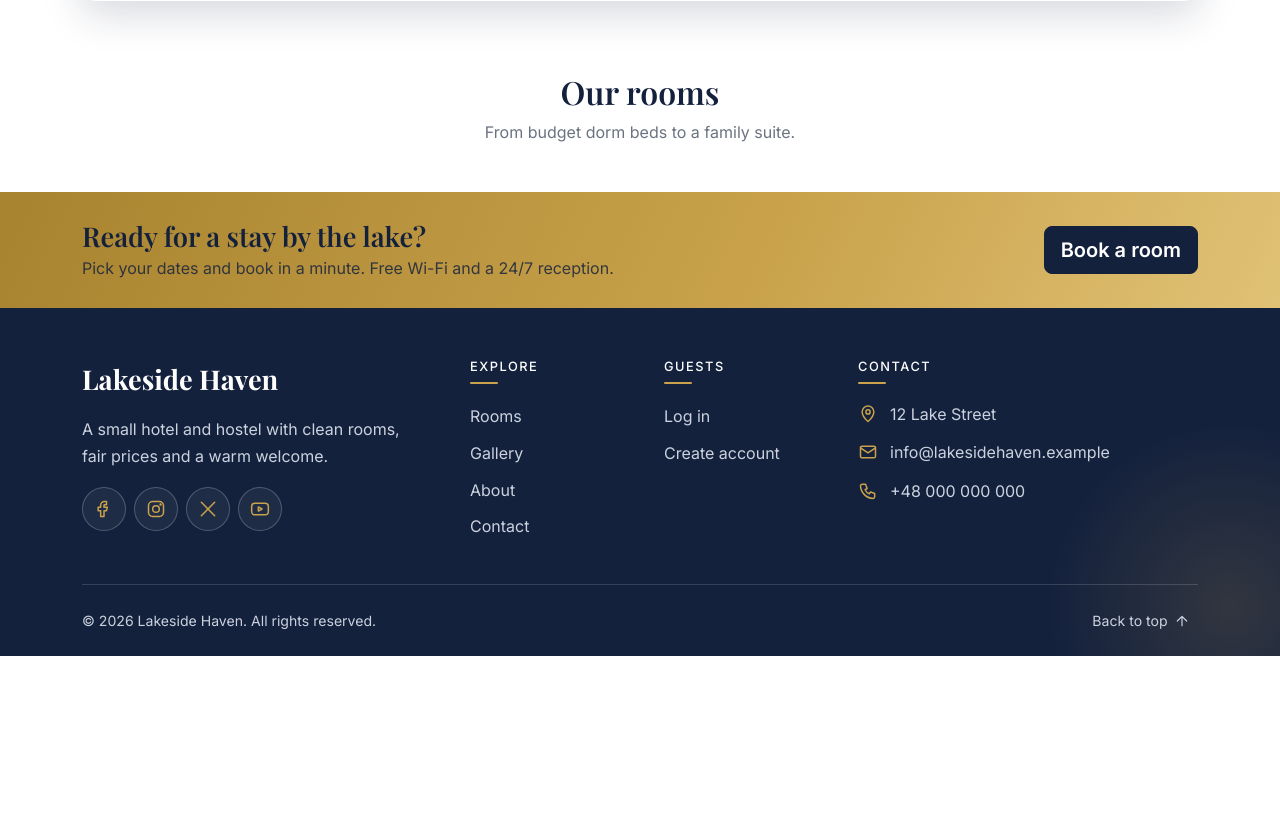
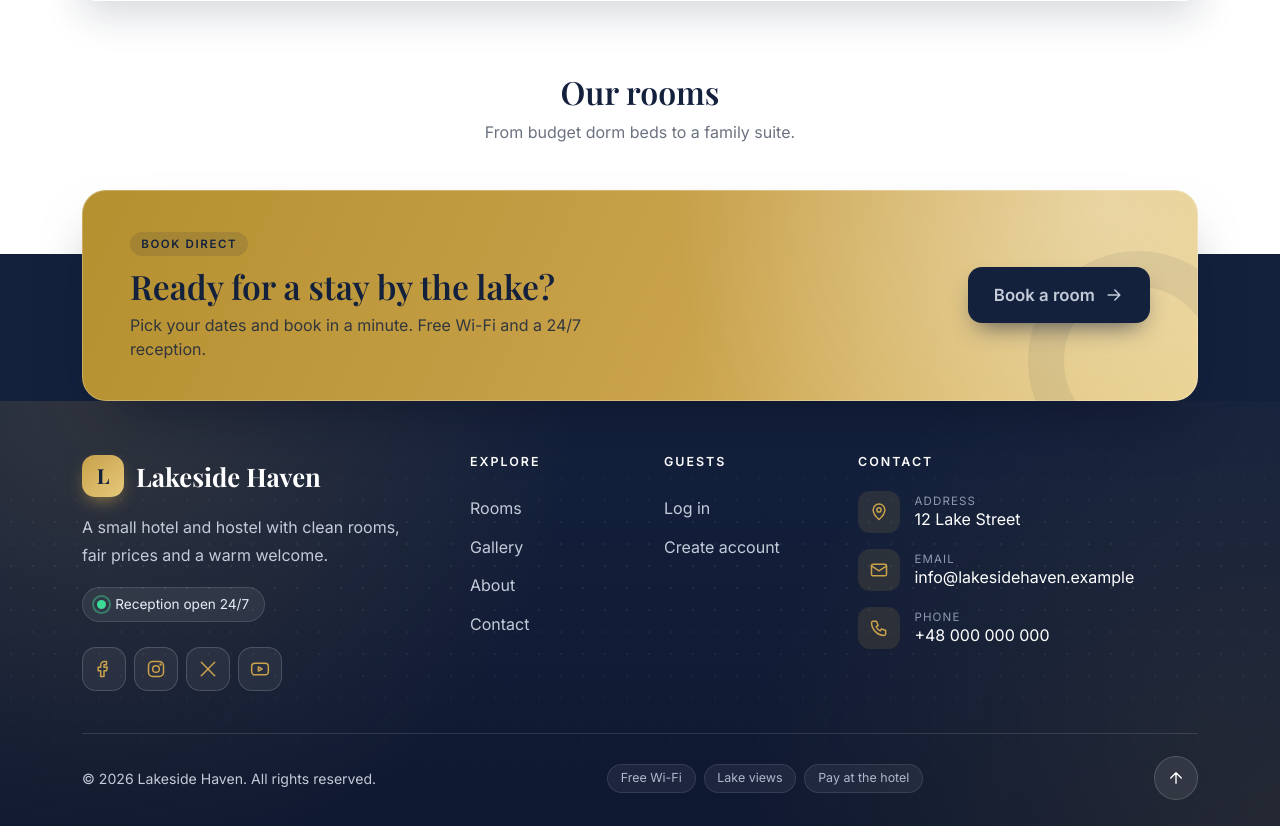
Before and after one commit to ToniGift/Lakeside_Haven_Hotel, a PHP site: page / in a window 1280 px wide. Shown: the part 581-1407 px from the top of the page. Before the commit the page ends 1237 px from the top, so only its background shows below. Run offline with PHP 8.4, Linux system fonts and the light colour scheme; data that the repository does not hold is empty.

Commit message:
Modern footer: floating booking card, status chip, icon contact tiles, animated links

```diff
--- a/assets/css/style.css
+++ b/assets/css/style.css
@@ -60,33 +60,64 @@ h1, h2, h3, h4, .brand { font-family: 'Playfair Display', serif; }
 /* Forms */
 .form-card { max-width: 460px; margin: 48px auto; background: #fff; border-radius: 14px; padding: 32px; box-shadow: 0 8px 30px rgba(20,33,61,.1); }
 
-/* Footer */
-.site-footer { background: var(--navy); color: #cbd2de; position: relative; overflow: hidden; }
-.site-footer a { color: #cbd2de; text-decoration: none; transition: color .15s, background .15s, transform .15s; }
+/* Footer: floating booking card over a dark, softly lit body */
+.site-footer { position: relative; display: flow-root; margin-top: 110px; background: var(--navy); color: #c3cbd9; }
+.site-footer a { color: #c3cbd9; text-decoration: none; transition: color .15s, background .2s, transform .2s, border-color .2s; }
 .site-footer a:hover { color: var(--gold); }
-.site-footer h6 { color: #fff; font-size: .8rem; letter-spacing: .12em; text-transform: uppercase; margin-bottom: 1.1rem; padding-bottom: .6rem; position: relative; }
-.site-footer h6::after { content: ''; position: absolute; left: 0; bottom: 0; width: 28px; height: 2px; background: var(--gold); border-radius: 2px; }
-.site-footer .brand { color: #fff !important; font-size: 1.7rem; }
-.site-footer::before { content: ''; position: absolute; right: -140px; bottom: -140px; width: 380px; height: 380px; border-radius: 50%; background: radial-gradient(circle, rgba(201,162,75,.16), transparent 68%); pointer-events: none; }
-.footer-cta { position: relative; background: linear-gradient(115deg, var(--gold-dark), var(--gold) 60%, #e0c276); color: #14213d; padding: 28px 0; }
-.footer-cta h3 { color: #14213d; font-size: clamp(1.25rem, 1rem + 1vw, 1.7rem); }
-.footer-cta p { color: rgba(20,33,61,.82); }
-.footer-cta .btn-gold { background: var(--navy); border-color: var(--navy); color: #fff; }
-.footer-cta .btn-gold:hover { background: #0c1630; border-color: #0c1630; color: #fff; }
-.footer-main { position: relative; padding-top: 3.2rem; padding-bottom: 1.2rem; }
-.footer-about { max-width: 34ch; line-height: 1.7; }
-.social-icon { display: grid; place-items: center; width: 44px; height: 44px; border-radius: 50%; border: 1px solid rgba(255,255,255,.22); background: rgba(255,255,255,.05); color: var(--gold); }
+.site-footer h6 { color: #fff; font-size: .78rem; font-weight: 600; letter-spacing: .16em; text-transform: uppercase; margin-bottom: 1.3rem; }
+
+/* Floating call-to-action that straddles the top edge of the footer */
+.footer-float { position: relative; z-index: 2; display: flex; flex-direction: column; gap: 22px; margin-top: -64px; padding: 34px 36px; border-radius: 24px; color: #14213d; overflow: hidden;
+  background: radial-gradient(circle at 92% 8%, rgba(255,255,255,.38), transparent 42%), linear-gradient(115deg, #b5902f, var(--gold) 55%, #e6c97c);
+  box-shadow: 0 30px 60px -24px rgba(8, 14, 32, .6), 0 0 0 1px rgba(255,255,255,.25) inset; }
+.footer-float::after { content: ''; position: absolute; right: -50px; bottom: -70px; width: 220px; height: 220px; border-radius: 50%; border: 36px solid rgba(20,33,61,.07); pointer-events: none; }
+.ff-kicker { display: inline-block; padding: .22rem .7rem; margin-bottom: .6rem; border-radius: 999px; background: rgba(20,33,61,.12); font-size: .72rem; font-weight: 700; letter-spacing: .14em; text-transform: uppercase; }
+.ff-text h3 { color: #14213d; font-size: clamp(1.45rem, 1.1rem + 1.3vw, 2.1rem); margin-bottom: .4rem; }
+.ff-text p { margin: 0; color: rgba(20,33,61,.82); max-width: 46ch; }
+.btn-ff { position: relative; z-index: 1; display: inline-flex; align-items: center; justify-content: center; gap: .6rem; align-self: flex-start; padding: .95rem 1.6rem; border: 0; border-radius: 14px; background: var(--navy); color: #fff; font-weight: 600; font-size: 1.05rem; box-shadow: 0 12px 24px -10px rgba(20,33,61,.7); transition: transform .2s, box-shadow .2s, background .2s; }
+.btn-ff svg { width: 20px; height: 20px; transition: transform .2s; }
+.btn-ff:hover { background: #0b1530; color: #fff; transform: translateY(-2px); box-shadow: 0 16px 28px -10px rgba(20,33,61,.8); }
+.btn-ff:hover svg { transform: translateX(4px); }
+@media (min-width: 768px) { .footer-float { flex-direction: row; align-items: center; justify-content: space-between; padding: 40px 48px; } .btn-ff { align-self: center; flex-shrink: 0; } }
+
+/* Body */
+.footer-body { position: relative; overflow: hidden; padding: 3.4rem 0 1.6rem;
+  background: radial-gradient(circle at 8% 0, rgba(201,162,75,.16), transparent 38%), radial-gradient(circle at 100% 100%, rgba(201,162,75,.12), transparent 40%), linear-gradient(180deg, #14213d, #0e1830); }
+.footer-body::before { content: ''; position: absolute; inset: 0; background-image: radial-gradient(rgba(255,255,255,.07) 1px, transparent 1px); background-size: 22px 22px; mask-image: linear-gradient(180deg, transparent, #000 40%, transparent); pointer-events: none; }
+.footer-body > .container { position: relative; }
+
+.ft-brand { display: inline-flex; align-items: center; gap: .75rem; margin-bottom: 1rem; font-family: 'Playfair Display', serif; font-size: 1.6rem; font-weight: 700; color: #fff !important; }
+.ft-mark { display: grid; place-items: center; width: 42px; height: 42px; border-radius: 13px; background: linear-gradient(135deg, var(--gold), #e6c97c); color: #14213d; font-size: 1.3rem; box-shadow: 0 8px 18px -6px rgba(201,162,75,.7); }
+.footer-about { max-width: 36ch; line-height: 1.75; margin-bottom: 1.1rem; }
+.ft-status { display: inline-flex; align-items: center; gap: .55rem; padding: .4rem .9rem; margin-bottom: 1.4rem; border-radius: 999px; background: rgba(255,255,255,.07); border: 1px solid rgba(255,255,255,.12); font-size: .85rem; color: #e7ecf5; }
+.pulse { position: relative; width: 9px; height: 9px; border-radius: 50%; background: #3ddc97; }
+.pulse::after { content: ''; position: absolute; inset: -5px; border-radius: 50%; border: 2px solid #3ddc97; opacity: 0; animation: ftpulse 2s ease-out infinite; }
+@keyframes ftpulse { 0% { transform: scale(.6); opacity: .8; } 100% { transform: scale(1.5); opacity: 0; } }
+.social { display: flex; margin-top: .2rem; }
+.social-icon { display: grid; place-items: center; width: 44px; height: 44px; border-radius: 14px; border: 1px solid rgba(255,255,255,.16); background: rgba(255,255,255,.06); color: var(--gold); transition: background .2s, border-color .2s, color .2s, transform .2s, box-shadow .2s; }
 .social-icon svg { width: 20px; height: 20px; }
-.social-icon { transition: background .2s, border-color .2s, color .2s, transform .2s, box-shadow .2s; }
-.social-icon:hover { background: var(--gold); border-color: var(--gold); color: #14213d; transform: translateY(-4px); box-shadow: 0 8px 18px -6px rgba(201, 162, 75, .7); }
-.footer-links li { margin-bottom: .55rem; }
-.footer-links a { display: inline-block; padding: 2px 0; }
-.footer-links a:hover { transform: translateX(4px); }
-.footer-contact li { display: flex; align-items: flex-start; gap: .75rem; margin-bottom: .9rem; overflow-wrap: anywhere; }
-.footer-contact svg { width: 20px; height: 20px; flex: none; color: var(--gold); margin-top: 2px; }
-.footer-bottom { display: flex; flex-wrap: wrap; align-items: center; justify-content: space-between; gap: .75rem 1rem; margin-top: 2.2rem; padding-top: 1.2rem; border-top: 1px solid rgba(255,255,255,.15); font-size: .88rem; }
-.to-top { display: inline-flex; align-items: center; gap: .4rem; padding: .35rem .5rem; }
-.to-top svg { width: 16px; height: 16px; }
+.social-icon:hover { background: var(--gold); border-color: var(--gold); color: #14213d; transform: translateY(-4px); box-shadow: 0 10px 20px -8px rgba(201,162,75,.8); }
+
+.footer-links li { margin-bottom: .2rem; }
+.footer-links a { position: relative; display: inline-block; padding: .35rem 0 .35rem 0; transition: color .15s, padding .2s; }
+.footer-links a::before { content: ''; position: absolute; left: 0; top: 50%; width: 0; height: 2px; border-radius: 2px; background: var(--gold); transform: translateY(-50%); transition: width .2s; }
+.footer-links a:hover { padding-left: 18px; }
+.footer-links a:hover::before { width: 10px; }
+
+.footer-contact li { display: flex; align-items: center; gap: .9rem; margin-bottom: 1rem; }
+.footer-contact .ci { display: grid; place-items: center; flex: none; width: 42px; height: 42px; border-radius: 12px; background: rgba(201,162,75,.13); color: var(--gold); }
+.footer-contact .ci svg { width: 20px; height: 20px; }
+.footer-contact .ct { display: flex; flex-direction: column; line-height: 1.3; min-width: 0; overflow-wrap: anywhere; color: #fff; }
+.footer-contact .ct small { color: #8e9ab0; font-size: .72rem; letter-spacing: .1em; text-transform: uppercase; }
+.footer-contact a.ct:hover { color: var(--gold); }
+
+.footer-bottom { display: flex; flex-wrap: wrap; align-items: center; justify-content: space-between; gap: 1rem 1.5rem; margin-top: 2.6rem; padding-top: 1.4rem; border-top: 1px solid rgba(255,255,255,.12); font-size: .88rem; }
+.ft-perks { display: flex; flex-wrap: wrap; gap: .5rem; }
+.ft-perks li { padding: .28rem .8rem; border-radius: 999px; background: rgba(255,255,255,.06); border: 1px solid rgba(255,255,255,.1); font-size: .78rem; color: #aeb8cb; }
+.to-top { display: grid; place-items: center; width: 44px; height: 44px; border-radius: 50%; background: rgba(255,255,255,.08); border: 1px solid rgba(255,255,255,.16); color: #fff !important; }
+.to-top svg { width: 18px; height: 18px; }
+.to-top:hover { background: var(--gold); border-color: var(--gold); color: #14213d !important; transform: translateY(-3px); }
+@media (prefers-reduced-motion: reduce) { .pulse::after { animation: none; } .site-footer *, .site-footer *::before { transition: none !important; } }
 
 /* Gallery tiles */
 .gallery-tile img { transition: transform .35s; }
@@ -141,11 +172,17 @@ img, video { max-width: 100%; }
   .about-photo { height: 220px; }
   .room-img { height: 190px; }
   .offer-banner { padding: 22px 18px; }
-  .footer-cta { padding: 24px 0; text-align: center; }
-  .footer-cta .btn { width: 100%; }
-  .footer-main { padding-top: 2.2rem; }
-  .footer-bottom { justify-content: center; text-align: center; }
-  .footer-about { max-width: none; }
+  .site-footer { margin-top: 90px; }
+  .footer-float { margin-top: -54px; padding: 26px 20px; border-radius: 20px; text-align: center; }
+  .ff-text p { margin-inline: auto; }
+  .btn-ff { align-self: stretch; }
+  .footer-body { padding-top: 2.4rem; }
+  .ft-brand, .footer-about { display: flex; justify-content: center; text-align: center; margin-inline: auto; }
+  .ft-brand { margin-bottom: .8rem; }
+  .ft-status { display: flex; width: max-content; margin-inline: auto; }
+  .social { justify-content: center; }
+  .footer-bottom { flex-direction: column; text-align: center; }
+  .ft-perks { justify-content: center; }
   .btn-lg { padding: .7rem 1rem; font-size: 1.05rem; }
   .carousel-control-prev, .carousel-control-next { width: 14%; }
 }
--- a/includes/footer.php
+++ b/includes/footer.php
@@ -6,23 +6,30 @@ $socials = [
     'X'         => '<path d="M4 4l16 16M20 4L4 20"/>',
     'YouTube'   => '<rect x="2" y="5" width="20" height="14" rx="4"/><path d="M10 9.5v5l4.5-2.5z"/>',
 ];
+$arrow = '<path d="M5 12h14M13 6l6 6-6 6"/>';
 ?>
-<footer class="site-footer mt-5">
-  <div class="footer-cta">
-    <div class="container d-flex flex-column flex-md-row align-items-md-center justify-content-between gap-3">
-      <div>
-        <h3 class="mb-1">Ready for a stay by the lake?</h3>
-        <p class="mb-0">Pick your dates and book in a minute. Free Wi-Fi and a 24/7 reception.</p>
+<footer class="site-footer">
+  <div class="container">
+    <div class="footer-float">
+      <div class="ff-text">
+        <span class="ff-kicker">Book direct</span>
+        <h3>Ready for a stay by the lake?</h3>
+        <p>Pick your dates and book in a minute. Free Wi-Fi and a 24/7 reception.</p>
       </div>
-      <a href="<?= url('rooms.php') ?>" class="btn btn-gold btn-lg flex-shrink-0">Book a room</a>
+      <a href="<?= url('rooms.php') ?>" class="btn btn-ff">Book a room <?= $ic($arrow) ?></a>
     </div>
   </div>
 
-  <div class="container footer-main">
+  <div class="footer-body">
+    <div class="container">
       <div class="row g-4 g-lg-5">
         <div class="col-12 col-lg-4">
-        <div class="brand mb-3"><?= e(SITE_NAME) ?></div>
+          <a class="ft-brand" href="<?= url() ?>">
+            <span class="ft-mark">L</span>
+            <span><?= e(SITE_NAME) ?></span>
+          </a>
           <p class="footer-about">A small hotel and hostel with clean rooms, fair prices and a warm welcome.</p>
+          <span class="ft-status"><span class="pulse" aria-hidden="true"></span>Reception open 24/7</span>
           <ul class="social list-unstyled d-flex flex-wrap gap-2 mb-0" aria-label="Social media">
             <?php foreach ($socials as $label => $path): ?>
               <li><span class="social-icon" role="img" aria-label="<?= e($label) ?>" title="<?= e($label) ?>"><?= $ic($path) ?></span></li>
@@ -56,16 +63,20 @@ $socials = [
         <div class="col-12 col-md-4 col-lg-4">
           <h6>Contact</h6>
           <ul class="list-unstyled footer-contact mb-0">
-          <li><?= $ic('<path d="M12 21s-7-6.2-7-11.5A7 7 0 0 1 19 9.5C19 14.8 12 21 12 21z"/><circle cx="12" cy="9.5" r="2.5"/>') ?><span>12 Lake Street</span></li>
-          <li><?= $ic('<rect x="3" y="5" width="18" height="14" rx="2"/><path d="M3 7l9 6 9-6"/>') ?><a href="mailto:info@lakesidehaven.example">info@lakesidehaven.example</a></li>
-          <li><?= $ic('<path d="M5 4h4l2 5-2.5 1.5a11 11 0 0 0 5 5L15 13l5 2v4a2 2 0 0 1-2 2A16 16 0 0 1 3 6a2 2 0 0 1 2-2z"/>') ?><a href="tel:+48000000000">+48 000 000 000</a></li>
+            <li><span class="ci"><?= $ic('<path d="M12 21s-7-6.2-7-11.5A7 7 0 0 1 19 9.5C19 14.8 12 21 12 21z"/><circle cx="12" cy="9.5" r="2.5"/>') ?></span><span class="ct"><small>Address</small>12 Lake Street</span></li>
+            <li><span class="ci"><?= $ic('<rect x="3" y="5" width="18" height="14" rx="2"/><path d="M3 7l9 6 9-6"/>') ?></span><a class="ct" href="mailto:info@lakesidehaven.example"><small>Email</small>info@lakesidehaven.example</a></li>
+            <li><span class="ci"><?= $ic('<path d="M5 4h4l2 5-2.5 1.5a11 11 0 0 0 5 5L15 13l5 2v4a2 2 0 0 1-2 2A16 16 0 0 1 3 6a2 2 0 0 1 2-2z"/>') ?></span><a class="ct" href="tel:+48000000000"><small>Phone</small>+48 000 000 000</a></li>
           </ul>
         </div>
       </div>
 
       <div class="footer-bottom">
         <span>&copy; <?= date('Y') ?> <?= e(SITE_NAME) ?>. All rights reserved.</span>
-      <a href="#top" class="to-top">Back to top <?= $ic('<path d="M12 19V5M5 12l7-7 7 7"/>') ?></a>
+        <ul class="ft-perks list-unstyled mb-0">
+          <li>Free Wi-Fi</li><li>Lake views</li><li>Pay at the hotel</li>
+        </ul>
+        <a href="#top" class="to-top" aria-label="Back to top"><?= $ic('<path d="M12 19V5M5 12l7-7 7 7"/>') ?></a>
+      </div>
     </div>
   </div>
 </footer>
```
Lines whose indentation alone changed are shown as unchanged.
